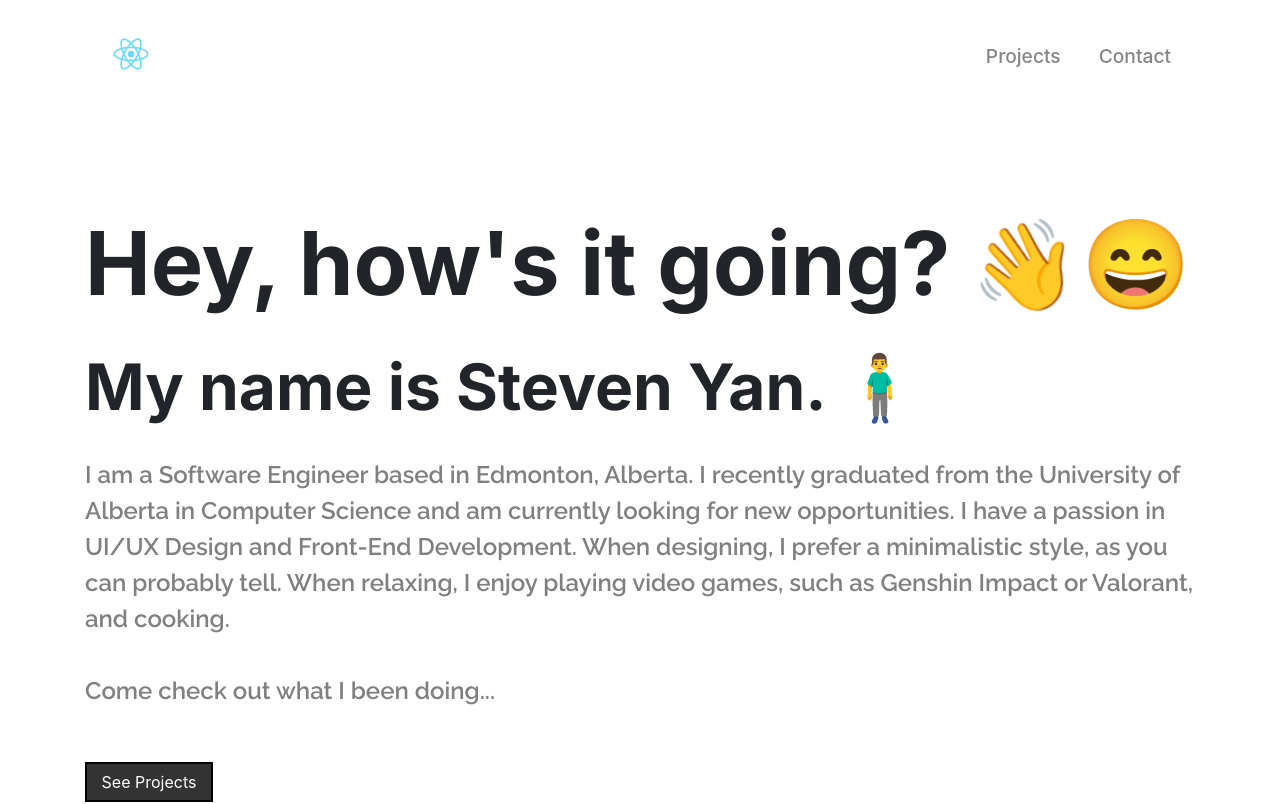
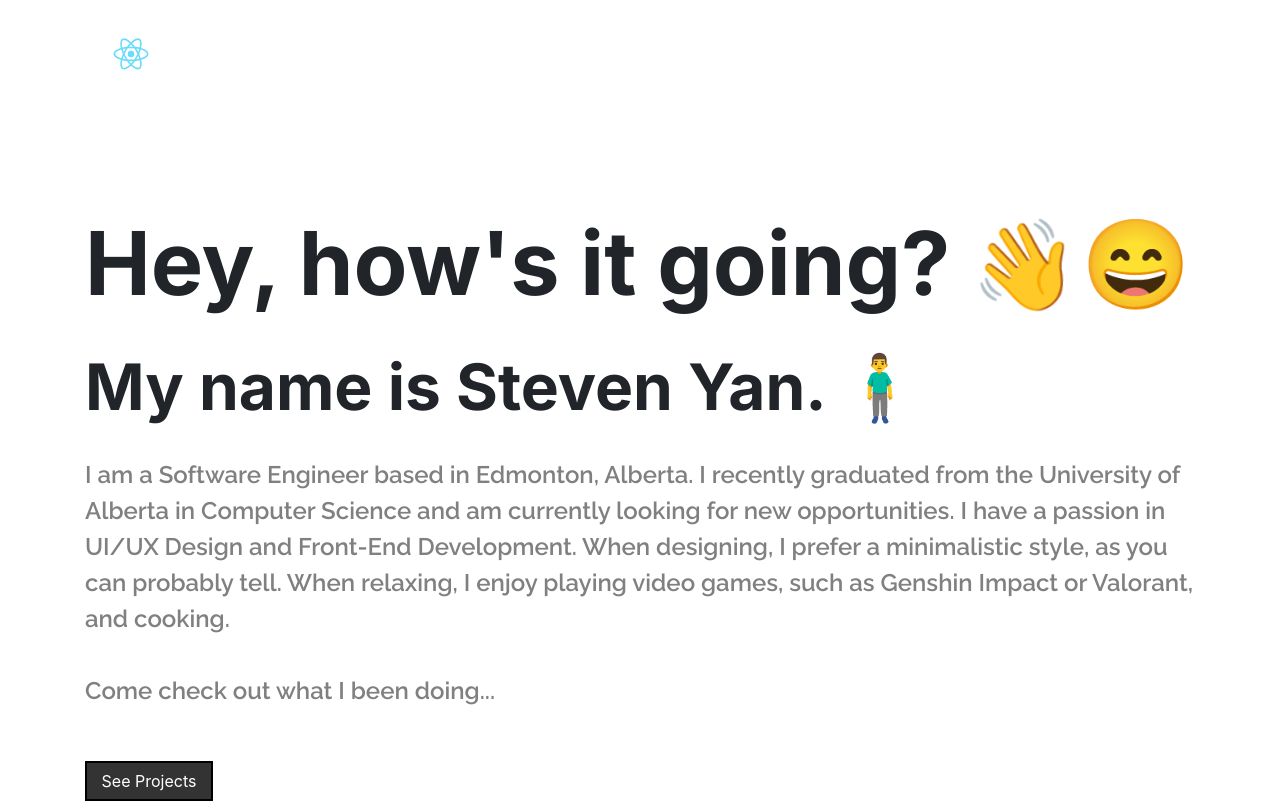
Before and after one commit to shistevenyan/Portfolio-Website, a React (Create React App) app in the folder steven-portfolio/: page / in a window 1280 px wide. Shown: the top 804 px of the page. Built offline with nearby package versions, Linux system fonts and the light colour scheme.

Commit message:
added animations

```diff
--- a/steven-portfolio/package.json
+++ b/steven-portfolio/package.json
@@ -18,6 +18,7 @@
     "react-icons": "^4.1.0",
     "react-loader-spinner": "^3.1.14",
     "react-preloaders": "^3.0.3",
+    "react-reveal": "^1.2.2",
     "react-router-dom": "^5.2.0",
     "react-scripts": "4.0.1",
     "react-scroll": "^1.8.1",
--- a/steven-portfolio/src/components/contact.js
+++ b/steven-portfolio/src/components/contact.js
@@ -5,6 +5,7 @@ import { MdEmail } from "react-icons/md";
 import Row from 'react-bootstrap/Row';
 import Container from 'react-bootstrap/Container';
 import Col from 'react-bootstrap/Col';
+import Fade from 'react-reveal/Fade';
 
 class Contact extends Component {
     state = {};
@@ -13,12 +14,15 @@ class Contact extends Component {
             <Container fluid className="contact-section" id="contact">
                 <Row>
                     <Col md={12}>
+                        <Fade delay={200}>
                             <h2>Contact</h2>
+                        </Fade>
                     </Col>
 
                 </Row>
                 <Row>
                     <Col md={12}>
+                        <Fade bottom delay={300}>
                             <p className="contact-context">
                                 <br></br>
                                 I am always looking for new opportunities so don't be afraid to shoot me
@@ -28,10 +32,12 @@ class Contact extends Component {
                                 <br></br>
                                 <br></br>
                             </p>
+                        </Fade>
                     </Col>
                 </Row>
                 <Row>
                     <Col md={12} sm={12} style={{ 'text-align': 'center' }}>
+                        <Fade bottom delay={800}>
                             <li className="contact-item">
                                 < AiFillGithub />
                             </li>
@@ -41,6 +47,7 @@ class Contact extends Component {
                             <li className="contact-item">
                                 < MdEmail />
                             </li>
+                        </Fade>
                     </Col>
                 </Row>
 
--- a/steven-portfolio/src/components/home.js
+++ b/steven-portfolio/src/components/home.js
@@ -4,6 +4,7 @@ import { Link, animateScroll as scroll } from "react-scroll";
 import Row from 'react-bootstrap/Row';
 import Container from 'react-bootstrap/Container';
 import Col from 'react-bootstrap/Col';
+import Fade from 'react-reveal/Fade';
 
 class Home extends Component {
     state = {};
@@ -12,17 +13,22 @@ class Home extends Component {
             <Container className="home-section" id="home" fluid={true}>
                 <Row>
                     <Col md={12}>
+                        <Fade>
                             <h1>Hey, how's it going? <span className="wave" >👋</span>😄</h1>
                             <br></br>
+                        </Fade>
                     </Col>
                 </Row>
                 <Row>
+                    <Fade left delay={1000}>
                         <Col md={12}>
                             <h2>My name is Steven Yan. 🧍‍♂️</h2>
                             <br></br>
                         </Col>
+                    </Fade>
                 </Row>
                 <Row>
+                    <Fade bottom delay={2200}>
                         <Col md={12}>
                             <p className="home-context">
                                 I am a Software Engineer based in Edmonton, Alberta. I recently graduated from the University of Alberta
@@ -35,10 +41,6 @@ class Home extends Component {
                             <br />
                                 <br />
                             </p>
-                    </Col>
-                    <Col md={3}>
-                    </Col>
-                </Row>
 
                             <Link
                                 activeClass="active"
@@ -50,6 +52,9 @@ class Home extends Component {
                             >
                                 <button className="scrollProject">See Projects</button>
                             </Link>
+                        </Col>
+                    </Fade>
+                </Row>
             </Container>
 
 
--- a/steven-portfolio/src/components/nav.js
+++ b/steven-portfolio/src/components/nav.js
@@ -5,6 +5,7 @@ import { Link, animateScroll as scroll } from "react-scroll";
 import { scroller } from "react-scroll";
 import logo from "../styles/logo.svg";
 import '../styles/nav.scss';
+import Fade from 'react-reveal/Fade';
 
 
 class Navbar extends Component {
@@ -19,12 +20,14 @@ class Navbar extends Component {
       <div className="navbar-wrapper">
         <BSNavbar collapseOnSelect expand="sm">
           <BSNavbar.Brand className="logo">
+            <Fade top delay={2500}>
               <img
                 src={logo}
                 className="nav-logo"
                 alt="Logo"
                 onClick={this.scrollToTop}
               />
+            </Fade>
           </BSNavbar.Brand>
           <BSNavbar.Toggle aria-controls="responsive-navbar-nav" />
           <BSNavbar.Collapse id="responsive-navbar-nav">
@@ -37,7 +40,7 @@ class Navbar extends Component {
                   duration: 500,
                 })}
               >
-                Projects
+                <Fade top delay={2500}>Projects</Fade>
               </Nav.Link>
 
               <Nav.Link
@@ -47,7 +50,7 @@ class Navbar extends Component {
                   duration: 500,
                 })}
               >
-                Contact
+                <Fade top delay={2500}>Contact</Fade>
               </Nav.Link>
 
             </Nav>
--- a/steven-portfolio/src/components/projects.js
+++ b/steven-portfolio/src/components/projects.js
@@ -3,6 +3,7 @@ import '../styles/projects.scss';
 import Row from 'react-bootstrap/Row';
 import Container from 'react-bootstrap/Container';
 import Col from 'react-bootstrap/Col';
+import Fade from 'react-reveal/Fade';
 
 class Projects extends Component {
     state = {};
@@ -14,34 +15,41 @@ class Projects extends Component {
                         <div></div>
                     </Col>
                     <Col sm={12}>
+                        <Fade delay={200}>
                             <h2>Projects</h2>
+                        </Fade>
                     </Col>
-
                 </Row>
                 <Row>
                     <Col sm={4}>
+                        <Fade bottom delay={400}>
                             <h4>PeppeR Recommender</h4>
                             <p className="projects-context">
                                 A discussion recommender for the PeppeR Project, a collaborative learning environment for students. This was
                                 worked on with Dr. Carrie Demmans Epp and EdTeKLA Research Group from the University of Alberta. This project
                                 was coded using a LAMP (Linux, Apache, MySQL, PHP) environment.
                             </p>
+                        </Fade>
                     </Col>
                     <Col sm={4}>
+                        <Fade bottom delay={600}>
                         <h4>YeggerStop</h4>
                         <p className="projects-context">
                             A webapp for Edmonton Transit System that tells you nearby bus stops along with their respective bus routes
                             and times. Currently, this project is a Work in Progress and only displays nearby bus stops. This project
                             is coded using a LAMP (Linux, Apache, MySQL, PHP) environment.
                         </p>
+                        </Fade>
                     </Col>
                     <Col sm={4}>
+                        <Fade bottom delay={800}>
                             <h4>Fooend</h4>
                             <p className="projects-context">
                                 An Android app that connects users with similar tastes in food. Currently, this project is a Work in Progress
                                 with fellow University of Alberta classmates. It is currently in the design phase on Figma. This project is
                                 coded using theAndroid Studios environment.
                             </p>
+                        </Fade>
                     </Col>
 
                 </Row>
```
Also changed, not shown: 2 other files (tests, documents, lock files or other folders). Lines whose indentation alone changed are shown as unchanged.
